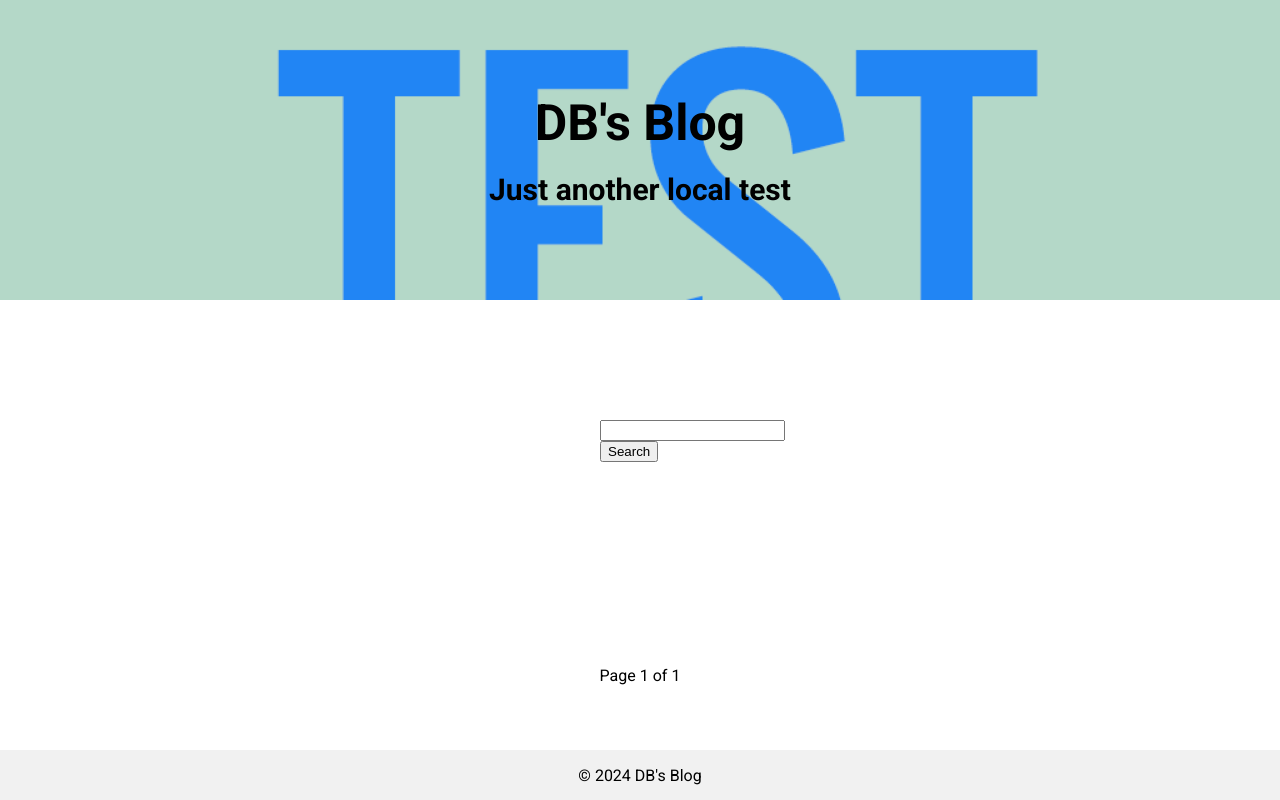
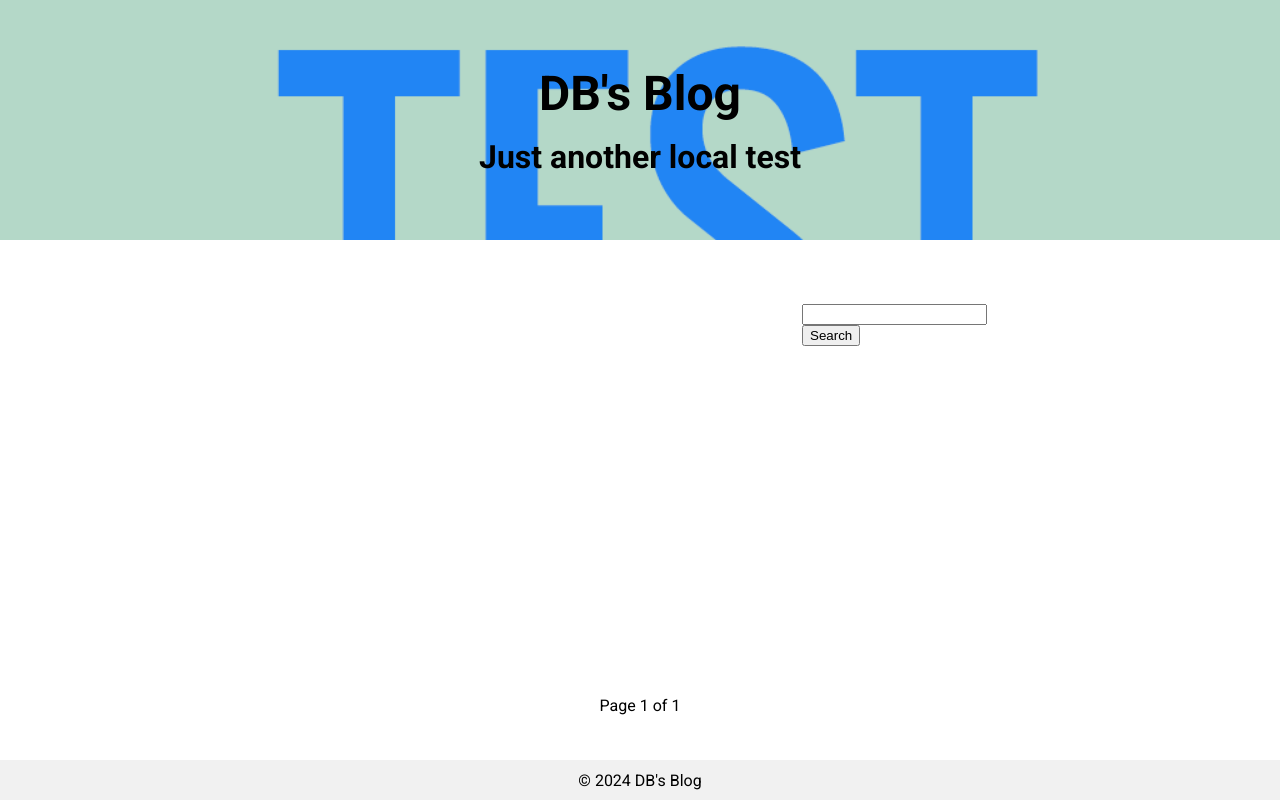
Before and after one commit to d-baublys/django_blog, a Django app: page / in a window 1280 px wide. Run offline with Django 5.2, Linux system fonts and the light colour scheme; data that the repository does not hold is empty.

Commit message:
refactor: switch CSS styling to relative units to improve layout flexibility.
- Replaced px with rem for font sizes
- Replaced px with rem for most margins and padding
- Replaced most height and width px to vh and %

```diff
--- a/blog/static/styles.css
+++ b/blog/static/styles.css
@@ -5,7 +5,7 @@ body {
     min-height: 100vh;
     margin: 0;
     padding: 0;
-    font-family: "Roboto";
+    font-family: "Roboto", sans-serif;
 }
 
 .wrapper {
@@ -20,7 +20,7 @@ body {
     background-size: cover;
     background-position: top;
     background-attachment: fixed;
-    height: 300px;
+    height: 30vh;
     width: 100%;
     display: flex;
     flex-direction: column;
@@ -31,33 +31,33 @@ body {
 
 .overlay-text {
     z-index: 1;
-    margin: 0px;
+    margin: 0;
 }
 
 h1 {
-    font-size: 50px;
+    font-size: 3rem;
 }
 
 h2 {
-    font-size: 30px;
-    padding-top: 20px;
+    font-size: 2rem;
+    padding-top: 1rem;
 }
 
 .content {
     display: flex;
+    flex-direction: row;
     justify-content: space-between;
-    margin-top: 100px;
-    margin-bottom: 100px;
-    margin-left: 600px;
-    margin-right: 600px;
+    margin: 2rem auto;
+    width: 80%;
+    max-width: 1200px;
 }
 
 .main-body {
-    width: 900px;
+    width: 100%;
 }
 
 .post-title {
-    font-size: 25px;
+    font-size: 1.5rem;
     font-weight: bold;
 }
 
@@ -66,21 +66,22 @@ h2 {
 }
 
 .post-body {
-    padding-top: 10px;
+    padding-top: 1rem;
 }
 
 .result-title {
-    font-size: 30px;
-    font-weight: bold
+    font-size: 2rem;
+    font-weight: bold;
 }
 
 .navigation-panel {
-    width: 350px;
-    margin-top: 20px;
+    width: 100%;
+    max-width: 350px;
+    margin-top: 2rem;
 }
 
 .post-tree {
-    margin-top: 30px;
+    margin-top: 2rem;
 }
 
 .year.revealed .date {
@@ -93,7 +94,7 @@ ul {
 
 li::before {
     content: '\25B6';
-    margin-right: 5px;
+    margin-right: 0.5rem;
 }
 
 li.revealed::before {
@@ -109,16 +110,16 @@ li.revealed::before {
     display: flex;
     flex-direction: column;
     align-items: center;
-    min-height: 100px;
+    min-height: 10vh;
 }
 
 .pages-nav {
     text-decoration: underline;
-    margin-top: 0px;
+    margin-top: 0;
 }
 
 .separator {
-    padding: 5px;
+    padding: 0.5rem;
 }
 
 a:hover, a:visited, a:link, a:active {
@@ -130,6 +131,17 @@ footer {
     display: flex;
     justify-content: center;
     align-items: center;
-    height: 50px;
+    height: 5vh;
     background-color: #f1f1f1;
 }
+
+@media (max-width: 600px) {
+    .content {
+        flex-direction: row;
+    }
+
+    .main-body, .navigation-panel {
+        flex: 1;
+        width: 50%;
+    }
+}
```
